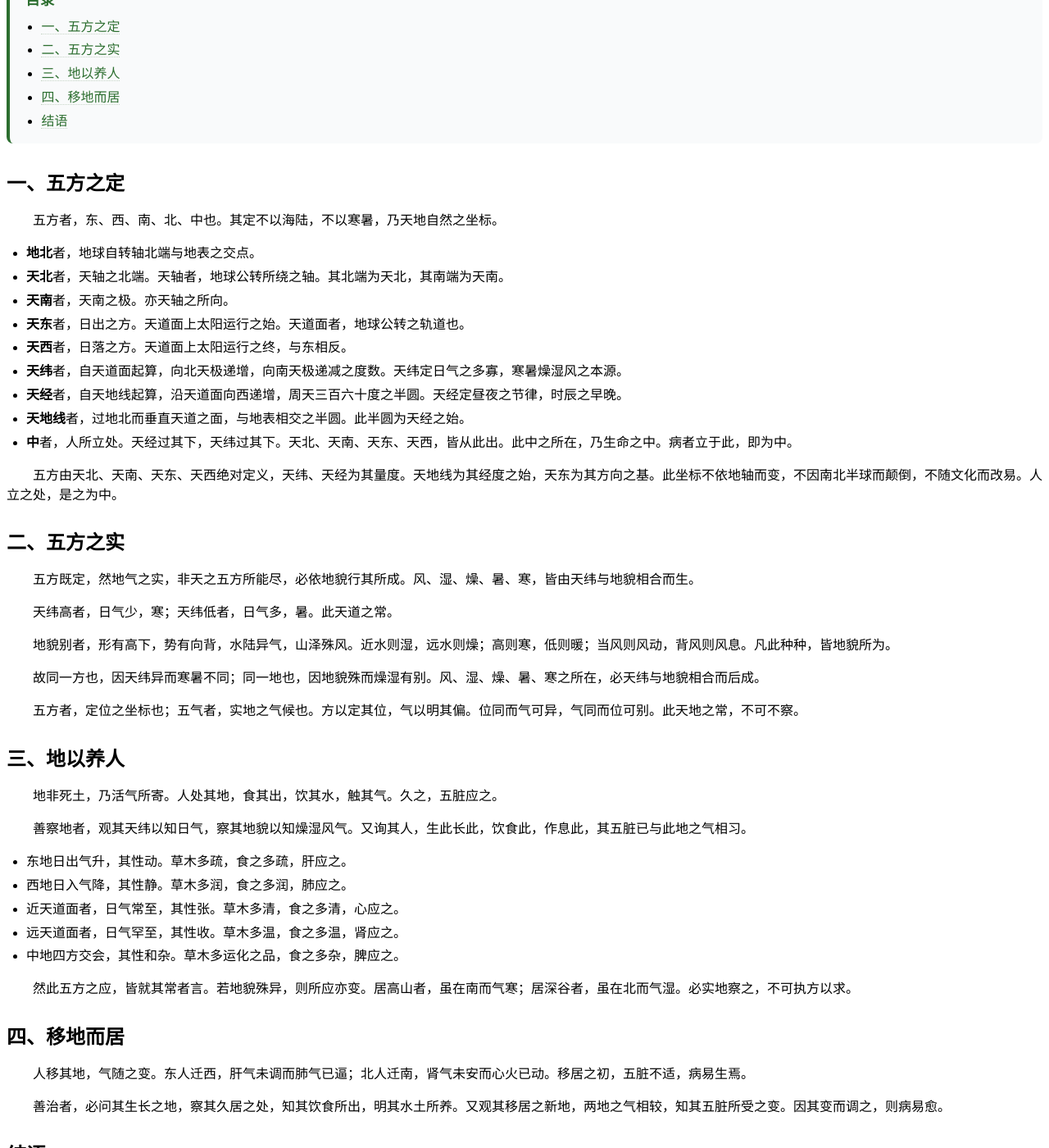
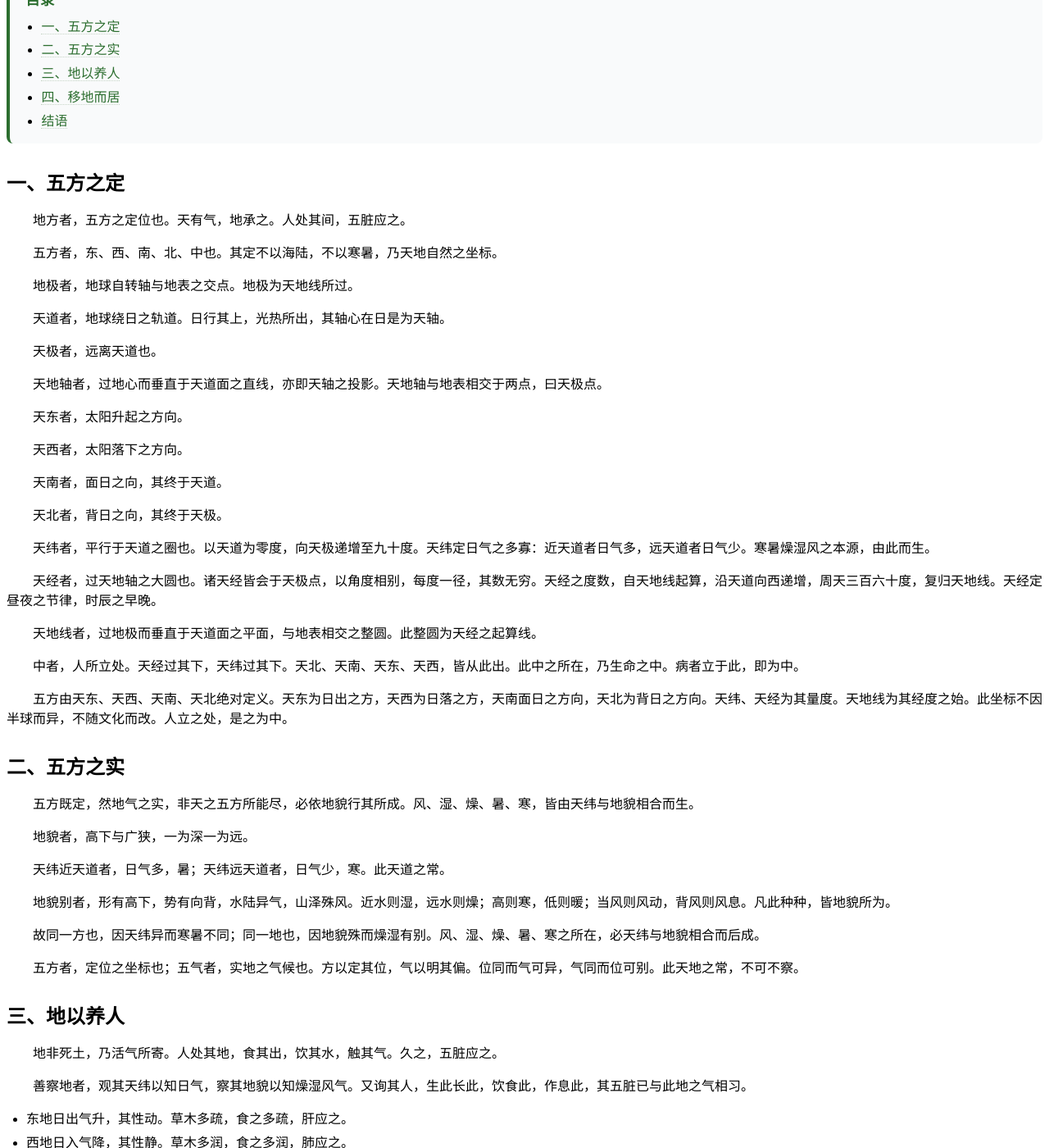
Before and after one commit to chixiao994/chixiao994.github.io, a Jekyll site: the page shibianji/interpretations/先秦/黄帝内经/治病通鉴·附论·三才辨证·09地方第八.html, which Jekyll copies as it is, in a window 1280 px wide and 1400 px high, scrolled down 218 px. Shown: the whole window at 82% size. Built offline with Jekyll 4.4.1, drawn with Linux system fonts in a browser that asks for light colours; some of the changed text lies outside the part shown.

Commit message:
Update 治病通鉴·附论·三才辨证·09地方第八.html

```diff
--- a/shibianji/interpretations/先秦/黄帝内经/治病通鉴·附论·三才辨证·09地方第八.html
+++ b/shibianji/interpretations/先秦/黄帝内经/治病通鉴·附论·三才辨证·09地方第八.html
@@ -56,23 +56,26 @@
 
     <!-- 正文开始 -->
     <h2 id="wufang-zhiding">一、五方之定</h2>
+    <p>地方者，五方之定位也。天有气，地承之。人处其间，五脏应之。</p>
     <p>五方者，东、西、南、北、中也。其定不以海陆，不以寒暑，乃天地自然之坐标。</p>
-    <ul>
-        <li><strong>地北</strong>者，地球自转轴北端与地表之交点。</li>
-        <li><strong>天北</strong>者，天轴之北端。天轴者，地球公转所绕之轴。其北端为天北，其南端为天南。</li>
-        <li><strong>天南</strong>者，天南之极。亦天轴之所向。</li>
-        <li><strong>天东</strong>者，日出之方。天道面上太阳运行之始。天道面者，地球公转之轨道也。</li>
-        <li><strong>天西</strong>者，日落之方。天道面上太阳运行之终，与东相反。</li>
-        <li><strong>天纬</strong>者，自天道面起算，向北天极递增，向南天极递减之度数。天纬定日气之多寡，寒暑燥湿风之本源。</li>
-        <li><strong>天经</strong>者，自天地线起算，沿天道面向西递增，周天三百六十度之半圆。天经定昼夜之节律，时辰之早晚。</li>
-        <li><strong>天地线</strong>者，过地北而垂直天道之面，与地表相交之半圆。此半圆为天经之始。</li>
-        <li><strong>中</strong>者，人所立处。天经过其下，天纬过其下。天北、天南、天东、天西，皆从此出。此中之所在，乃生命之中。病者立于此，即为中。</li>
-    </ul>
-    <p>五方由天北、天南、天东、天西绝对定义，天纬、天经为其量度。天地线为其经度之始，天东为其方向之基。此坐标不依地轴而变，不因南北半球而颠倒，不随文化而改易。人立之处，是之为中。</p>
+    <p>地极者，地球自转轴与地表之交点。地极为天地线所过。</p>
+    <p>天道者，地球绕日之轨道。日行其上，光热所出，其轴心在日是为天轴。</p>
+    <p>天极者，远离天道也。</p>
+    <p>天地轴者，过地心而垂直于天道面之直线，亦即天轴之投影。天地轴与地表相交于两点，曰天极点。</p>
+    <p>天东者，太阳升起之方向。</p>
+    <p>天西者，太阳落下之方向。</p>
+    <p>天南者，面日之向，其终于天道。</p>
+    <p>天北者，背日之向，其终于天极。</p>
+    <p>天纬者，平行于天道之圈也。以天道为零度，向天极递增至九十度。天纬定日气之多寡：近天道者日气多，远天道者日气少。寒暑燥湿风之本源，由此而生。</p>
+    <p>天经者，过天地轴之大圆也。诸天经皆会于天极点，以角度相别，每度一径，其数无穷。天经之度数，自天地线起算，沿天道向西递增，周天三百六十度，复归天地线。天经定昼夜之节律，时辰之早晚。</p>
+    <p>天地线者，过地极而垂直于天道面之平面，与地表相交之整圆。此整圆为天经之起算线。</p>
+    <p>中者，人所立处。天经过其下，天纬过其下。天北、天南、天东、天西，皆从此出。此中之所在，乃生命之中。病者立于此，即为中。</p>
+    <p>五方由天东、天西、天南、天北绝对定义。天东为日出之方，天西为日落之方，天南面日之方向，天北为背日之方向。天纬、天经为其量度。天地线为其经度之始。此坐标不因半球而异，不随文化而改。人立之处，是之为中。</p>
 
     <h2 id="wufang-zhishi">二、五方之实</h2>
     <p>五方既定，然地气之实，非天之五方所能尽，必依地貌行其所成。风、湿、燥、暑、寒，皆由天纬与地貌相合而生。</p>
-    <p>天纬高者，日气少，寒；天纬低者，日气多，暑。此天道之常。</p>
+    <p>地貌者，高下与广狭，一为深一为远。</p>
+    <p>天纬近天道者，日气多，暑；天纬远天道者，日气少，寒。此天道之常。</p>
     <p>地貌别者，形有高下，势有向背，水陆异气，山泽殊风。近水则湿，远水则燥；高则寒，低则暖；当风则风动，背风则风息。凡此种种，皆地貌所为。</p>
     <p>故同一方也，因天纬异而寒暑不同；同一地也，因地貌殊而燥湿有别。风、湿、燥、暑、寒之所在，必天纬与地貌相合而后成。</p>
     <p>五方者，定位之坐标也；五气者，实地之气候也。方以定其位，气以明其偏。位同而气可异，气同而位可别。此天地之常，不可不察。</p>
@@ -83,11 +86,11 @@
     <ul>
         <li>东地日出气升，其性动。草木多疏，食之多疏，肝应之。</li>
         <li>西地日入气降，其性静。草木多润，食之多润，肺应之。</li>
-        <li>近天道面者，日气常至，其性张。草木多清，食之多清，心应之。</li>
-        <li>远天道面者，日气罕至，其性收。草木多温，食之多温，肾应之。</li>
+        <li>南地近天道者，日气常至，其性张。草木多清，食之多清，心应之。</li>
+        <li>北地远天道者，日气罕至，其性收。草木多温，食之多温，肾应之。</li>
         <li>中地四方交会，其性和杂。草木多运化之品，食之多杂，脾应之。</li>
     </ul>
-    <p>然此五方之应，皆就其常者言。若地貌殊异，则所应亦变。居高山者，虽在南而气寒；居深谷者，虽在北而气湿。必实地察之，不可执方以求。</p>
+    <p>然此五方之应，皆就其常者言。若地貌殊异，则所应亦变。居高山者，虽天纬近而气寒；居深谷者，虽天纬远而气湿。必实地察之，不可执方以求。</p>
 
     <h2 id="yidierju">四、移地而居</h2>
     <p>人移其地，气随之变。东人迁西，肝气未调而肺气已逼；北人迁南，肾气未安而心火已动。移居之初，五脏不适，病易生焉。</p>
```
